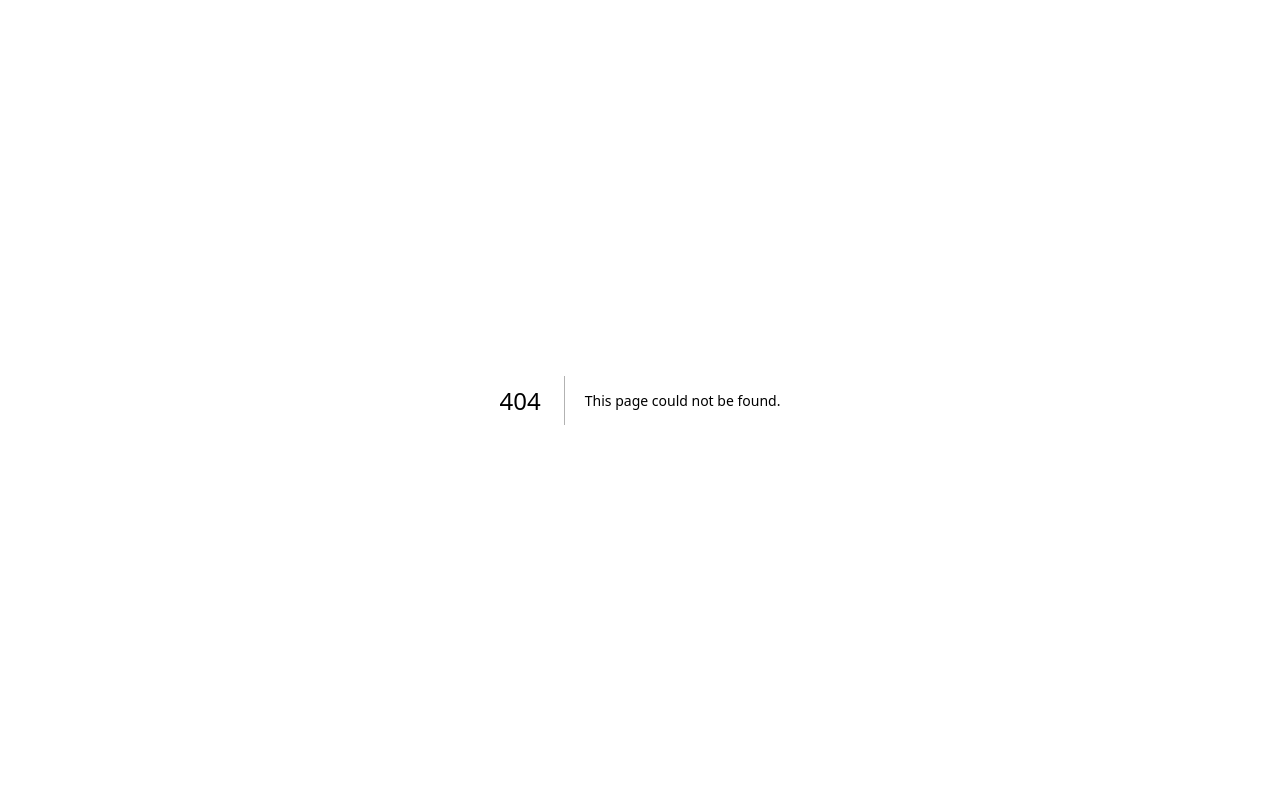
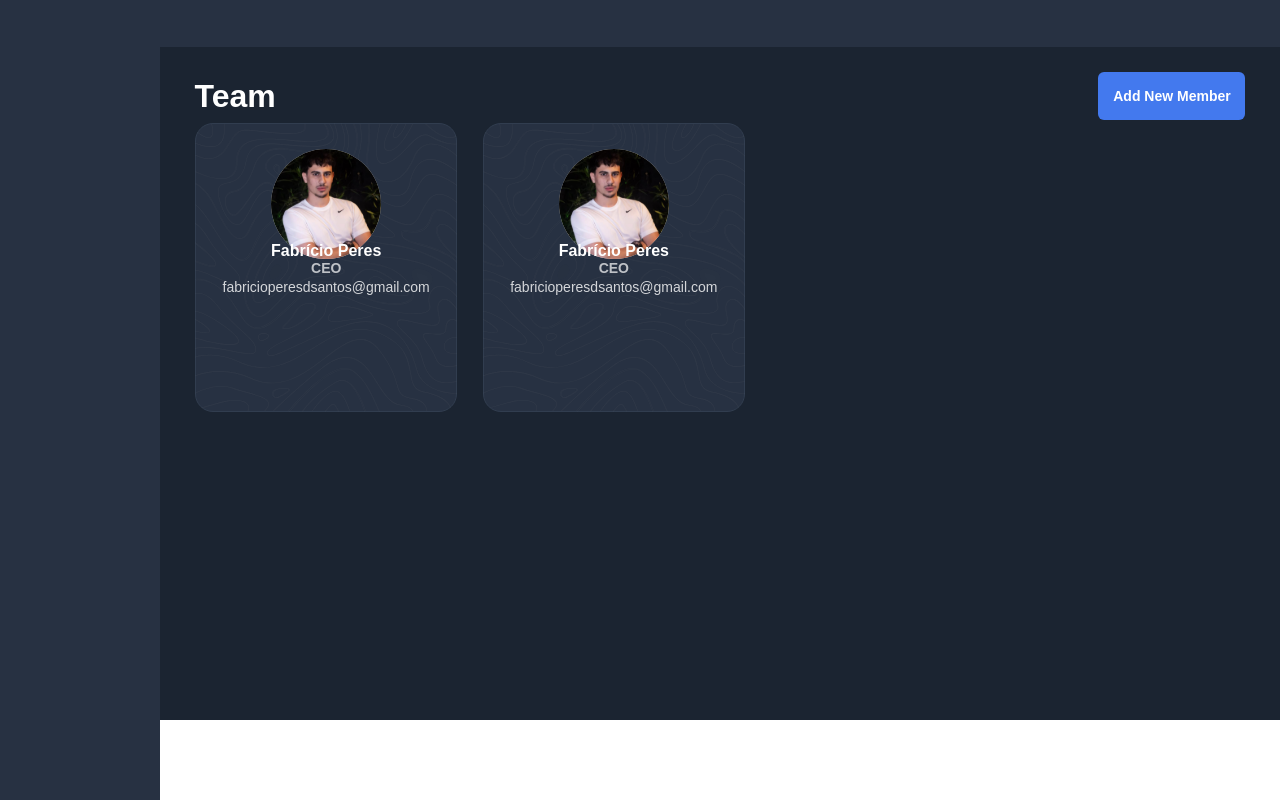
Before and after one commit to DevPeress/DashStack, a Next.js app: page /team in a window 1280 px wide. Before the commit this address had no page. Built offline with nearby package versions, Linux system fonts and the light colour scheme.

Commit message:
Team na pagina certa

```diff
--- /dev/null
+++ b/src/app/team/page.tsx
@@ -0,0 +1,64 @@
+'use client'
+
+import { Header } from "@/components/header";
+import { Pagina } from "@/components/pagina";
+import { SideBar } from "@/components/sidebar";
+
+import Image from "next/image"
+import { useState } from "react";
+
+interface Team {
+  nome: string,
+  cargo: string,
+  email: string,
+  foto: string
+}
+
+export default function Home() {
+  const [funcionarios,setFuncionarios] = useState<Team[]>([
+    { nome: "Fabrício Peres", cargo: "CEO", email: "fabricioperesdsantos@gmail.com", foto: "/User.svg" },
+    { nome: "Fabrício Peres", cargo: "CEO", email: "fabricioperesdsantos@gmail.com", foto: "/User.svg" }
+  ])
+
+  return (
+    <>
+      <Header />
+      <SideBar />
+
+      <Pagina>
+        <h1 className="absolute left-[2.7vw] top-[2vw] font-bold text-[32px] text-[#FFFFFF]">Team</h1>
+        <button className="absolute right-[2.7vw] top-[2vw] w-[147px] h-[48px] bg-[#4379EE] font-bold text-[14px] text-[#FFFFFF] rounded-[6px] hover:scale-115">Add New Member</button>
+        <div className="flex absolute top-[6vw] w-[82vw] max-h-[37.5vw] h-auto items-center justify-left overflow-x-hidden overflow-y-auto flex-wrap">
+          {funcionarios.map((item,index) => {
+
+            return(
+              <div key={index} className="flex relative w-[262px] h-[289px] mr-[2vw] mb-[1vw]">
+                <Image
+                  src={'/Cards.svg'}
+                  alt="Estrela do To-DO"
+                  width={262}
+                  height={289}
+                  priority
+                />
+
+                <div className="flex absolute w-full h-full items-center justify-center">
+                  <Image
+                    className="absolute top-[2vw]"
+                    src={item.foto}
+                    alt="Foto do usuário"
+                    width={110}
+                    height={111}
+                    priority
+                  />
+                  <h1 className="absolute top-[9vw] text-[#FFFFFF] text-[16px] font-bold">{item.nome}</h1>
+                  <h2 className="absolute top-[10.5vw] text-[#FFFFFF] text-[14px] font-semibold opacity-[70%]">{item.cargo}</h2>
+                  <h2 className="absolute top-[12vw] text-[#FFFFFF] text-[14px] font-normal opacity-[80%]">{item.email}</h2>
+                </div>
+              </div>
+            )
+          })}
+        </div>
+      </Pagina>
+    </>
+  );
+}
```
